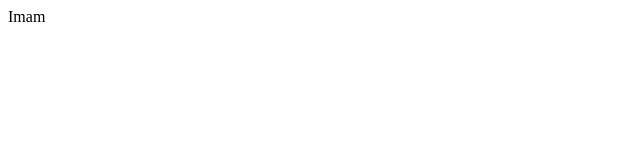
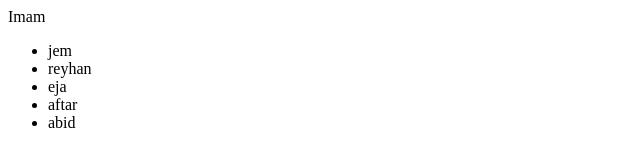
Before and after one commit to HANNN-YOLO/halo1, a plain HTML site: page index.html in a window 1280 px wide. Shown: the whole page, without its empty margins (0-640 px from the left). Drawn offline with Linux system fonts and the light colour scheme.

Commit message:
buat list

```diff
--- a/index.html
+++ b/index.html
@@ -2,5 +2,12 @@
     <title>HeLLo</title>
     <body>
         <P>Imam</P>
+        <ul>
+            <li>jem</li>
+            <li>reyhan</li>
+            <li>eja</li>
+            <li>aftar</li>
+            <li>abid</li>
+        </ul>
     </body>
 </html>
```
